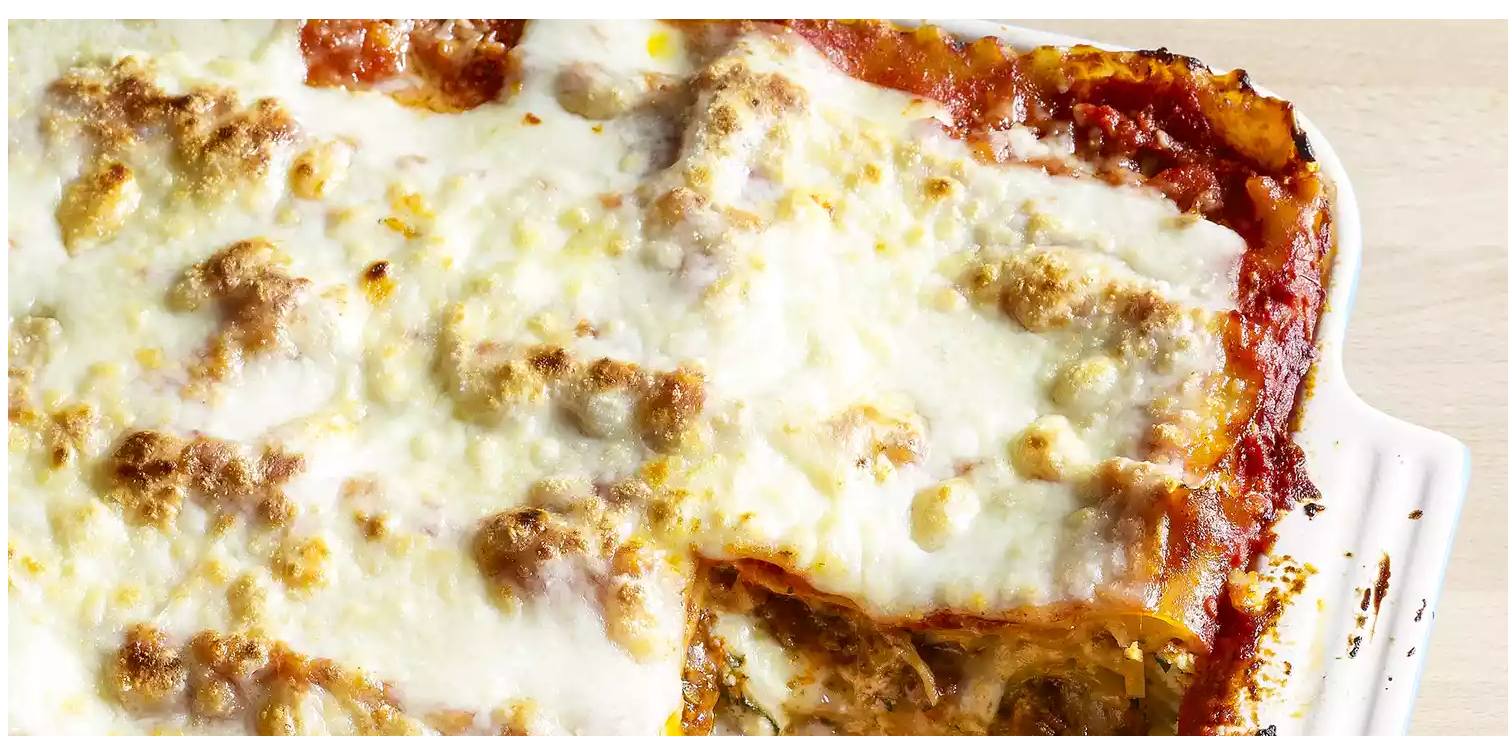
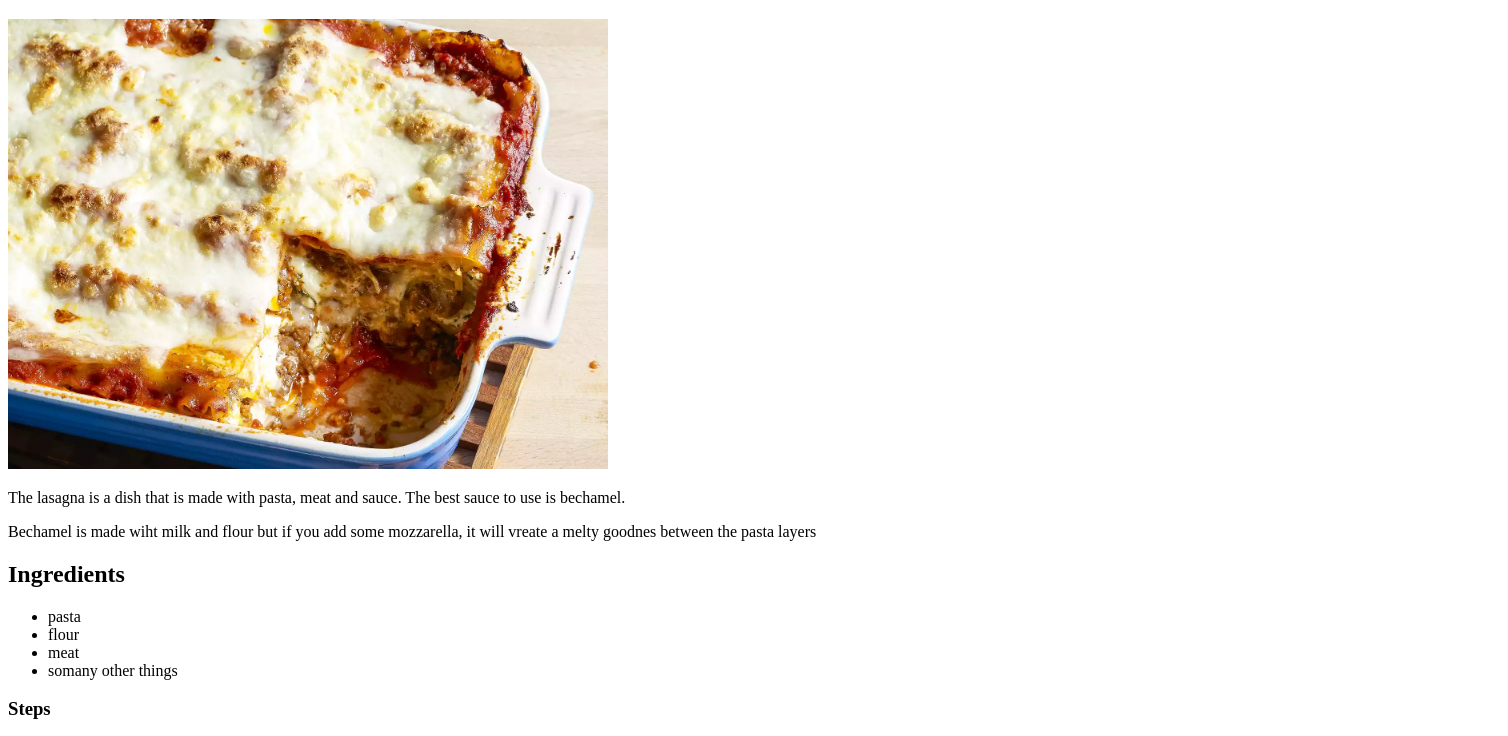
Before and after one commit to momologic/odin-recipes, a plain HTML site: page lasagna.html in a window 1280 px wide. Shown: the part 61-797 px from the top of the page, 1508 px wide, since content can reach past the window. Drawn offline with Linux system fonts and the light colour scheme.

Commit message:
updated html

```diff
--- a/lasagna.html
+++ b/lasagna.html
@@ -7,7 +7,7 @@
 </head>
 <body>
     <h1>Lasagna</h1>
-    <img src="lasagna.webp" alt="Lasagna in a pot ready to be eaten">
+    <img src="lasagna.webp" alt="Lasagna in a pot ready to be eaten" width="600">
     <p>The lasagna is a dish that is made with pasta, meat and sauce. The best sauce to use is bechamel.</p>
     <p>Bechamel is made wiht milk and flour but if you add some mozzarella, it will vreate a melty goodnes between the pasta layers</p>
     <h2>Ingredients</h2>
```
Also changed, not shown: index.html (+1 -1 lines).
